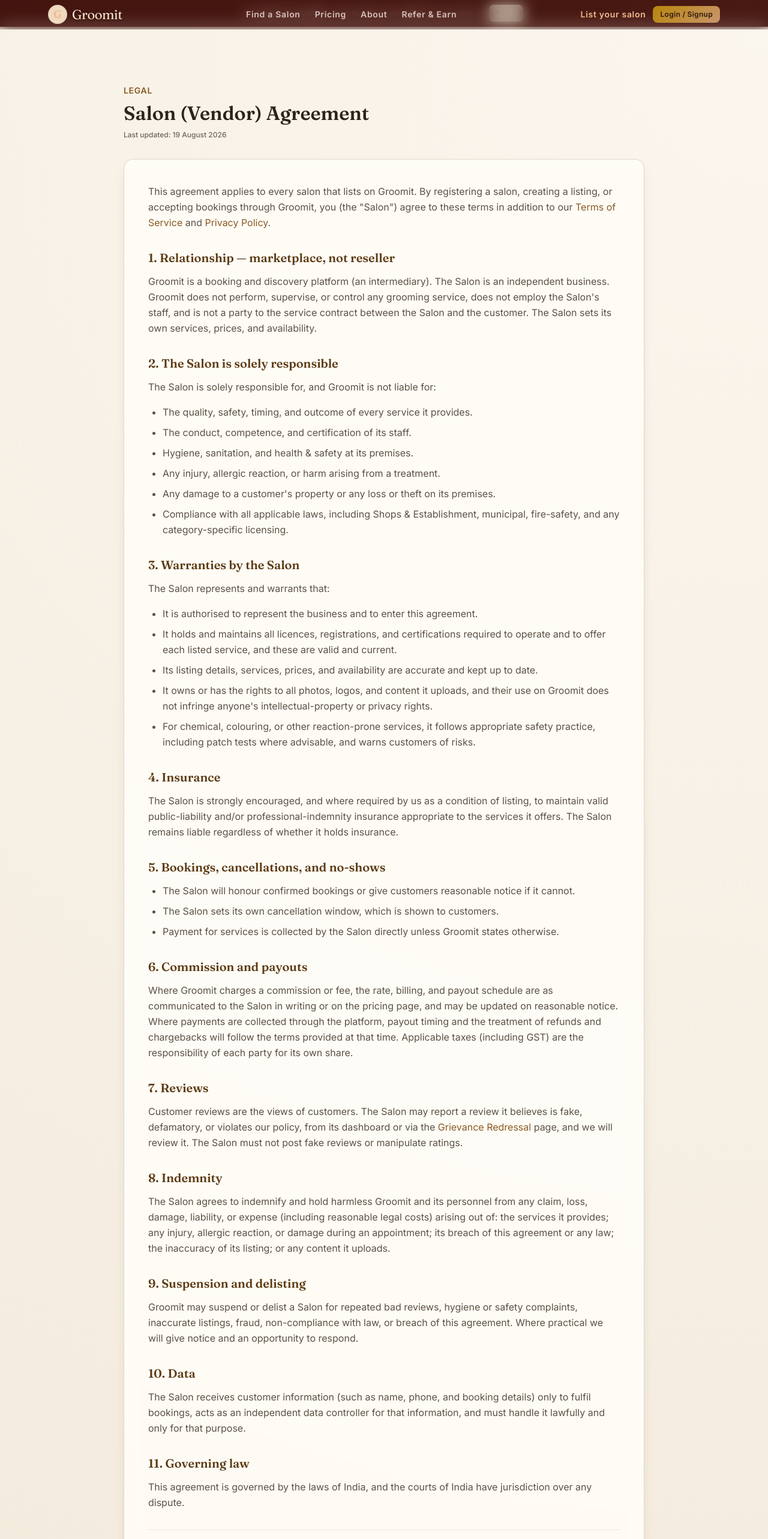
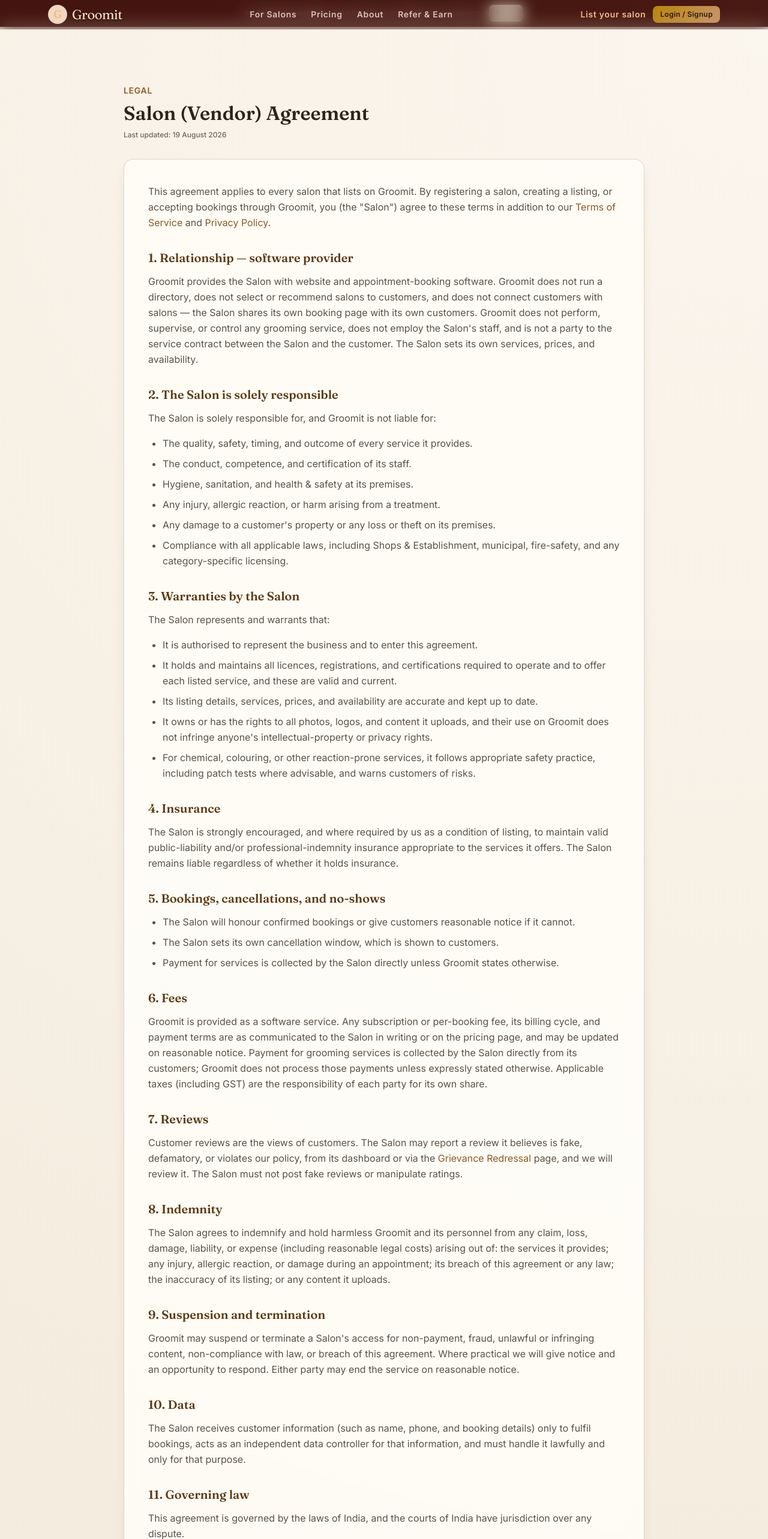
Before and after one commit to Tushargg1/hairsaloon, a React (Vite) app in the folder frontend/: page /vendor-agreement in a window 1280 px wide. Shown: the top 2566 px of the page at 60% size. Built offline with nearby package versions, Linux system fonts and the light colour scheme; no server answers.

Commit message:
Shift to booking-SaaS: unlink discovery (directory/nearby/Find a Salon), SaaS home + legal reframing, redirect customers to profile

```diff
--- a/frontend/src/platform/AuthPage.jsx
+++ b/frontend/src/platform/AuthPage.jsx
@@ -38,7 +38,7 @@ export default function AuthPage({ mode }) {
   if (user) {
     const roleDestination = user.role === 'SALON_OWNER'
       ? '/salon-signup'
-      : user.role === 'PLATFORM_ADMIN' ? '/admin/approvals' : requestedPath || '/salons'
+      : user.role === 'PLATFORM_ADMIN' ? '/admin/approvals' : requestedPath || '/profile'
     return <Navigate to={roleDestination} replace />
   }
 
@@ -65,7 +65,7 @@ export default function AuthPage({ mode }) {
     setStatus({ pending: true, error: '', success: '' })
     try {
       await signup({ phone: form.phone.trim(), email: form.email.trim() || undefined, password: form.password })
-      navigate('/salons', { replace: true })
+      navigate('/profile', { replace: true })
     } catch (error) { fail(error, 'Unable to create account.') }
   }
 
@@ -74,7 +74,7 @@ export default function AuthPage({ mode }) {
     setStatus({ pending: true, error: '', success: '' })
     try {
       await login({ phone: form.phone.trim(), password: form.password })
-      navigate(requestedPath || '/salons', { replace: true })
+      navigate(requestedPath || '/profile', { replace: true })
     } catch (error) { fail(error, 'Unable to log in.') }
   }
 
--- a/frontend/src/platform/BusinessSignup.jsx
+++ b/frontend/src/platform/BusinessSignup.jsx
@@ -37,7 +37,7 @@ export default function BusinessSignup() {
 
   if (user) {
     const destination = user.role === 'SALON_OWNER' ? '/salon-signup'
-      : user.role === 'PLATFORM_ADMIN' ? '/admin/approvals' : '/salons'
+      : user.role === 'PLATFORM_ADMIN' ? '/admin/approvals' : '/profile'
     return <Navigate to={destination} replace />
   }
 
--- a/frontend/src/platform/SalonSignup.jsx
+++ b/frontend/src/platform/SalonSignup.jsx
@@ -260,7 +260,7 @@ export default function SalonSignup() {
                   className="input-glass w-full rounded py-2 px-3 text-body-md" />
               </div>
               <p className="font-body text-label-sm text-outline mt-1">
-                Stand at your salon and tap this so nearby customers can find you.
+                Sets the map pin shown on your salon&apos;s booking page.
               </p>
               {geoStatus.error && (
                 <p className="font-body text-label-sm text-error mt-1">{geoStatus.error}</p>
--- a/frontend/src/platform/legal/PrivacyPage.jsx
+++ b/frontend/src/platform/legal/PrivacyPage.jsx
@@ -24,7 +24,7 @@ export default function PrivacyPage() {
       <ul>
         <li><strong>Session cookie:</strong> an HttpOnly authentication cookie that keeps you signed in.</li>
         <li><strong>Technical data:</strong> IP address and basic request details, used for security and rate limiting.</li>
-        <li><strong>Location:</strong> only if you tap "Use my location" to find nearby salons. We use the coordinates for that search and do not store them against your account.</li>
+        <li><strong>Salon location:</strong> a salon owner may set their salon&apos;s coordinates so a map pin appears on their own booking page. This is business address data, not customer tracking.</li>
       </ul>
 
       <h2>2. Why we use your information</h2>
@@ -91,7 +91,6 @@ export default function PrivacyPage() {
         <li><strong>Access and correction:</strong> view and edit your details on your profile page.</li>
         <li><strong>Deletion:</strong> ask us to close your account and delete your data, subject to records we must keep.</li>
         <li><strong>Notifications:</strong> booking confirmations and reminders are part of the service. Push notifications are opt-in and can be turned off at any time.</li>
-        <li><strong>Location:</strong> nearby search is opt-in each time and your browser controls the permission.</li>
         <li><strong>Complaints:</strong> you may raise a concern with our Grievance Officer (see our <a href="/grievance">Grievance Redressal</a> page) or with your local data protection authority.</li>
       </ul>
       <p>
--- a/frontend/src/platform/legal/TermsPage.jsx
+++ b/frontend/src/platform/legal/TermsPage.jsx
@@ -11,9 +11,11 @@ export default function TermsPage() {
 
       <h2>1. Who we are and what we do</h2>
       <p>
-        Groomit is a booking platform. We connect customers with independent salons. We are
-        not a salon and we do not provide grooming services ourselves. Each salon listed on
-        Groomit is an independent business responsible for the services it delivers, its
+        Groomit provides salons with website and appointment-booking software. Groomit does not
+        select, recommend, or connect customers with salons — each salon independently shares its
+        own booking page with its own customers (for example on Instagram, WhatsApp, or a QR
+        code). We are not a salon and we do not provide grooming services ourselves. Each salon
+        on Groomit is an independent business responsible for the services it delivers, its
         pricing, its staff, and its premises.
       </p>
 
--- a/frontend/src/platform/legal/VendorAgreementPage.jsx
+++ b/frontend/src/platform/legal/VendorAgreementPage.jsx
@@ -10,13 +10,14 @@ export default function VendorAgreementPage() {
         <a href="/privacy">Privacy Policy</a>.
       </p>
 
-      <h2>1. Relationship — marketplace, not reseller</h2>
+      <h2>1. Relationship — software provider</h2>
       <p>
-        Groomit is a booking and discovery platform (an intermediary). The Salon is an
-        independent business. Groomit does not perform, supervise, or control any grooming
-        service, does not employ the Salon&apos;s staff, and is not a party to the service
-        contract between the Salon and the customer. The Salon sets its own services, prices,
-        and availability.
+        Groomit provides the Salon with website and appointment-booking software. Groomit does
+        not run a directory, does not select or recommend salons to customers, and does not
+        connect customers with salons — the Salon shares its own booking page with its own
+        customers. Groomit does not perform, supervise, or control any grooming service, does
+        not employ the Salon&apos;s staff, and is not a party to the service contract between the
+        Salon and the customer. The Salon sets its own services, prices, and availability.
       </p>
 
       <h2>2. The Salon is solely responsible</h2>
@@ -58,13 +59,14 @@ export default function VendorAgreementPage() {
         <li>Payment for services is collected by the Salon directly unless Groomit states otherwise.</li>
       </ul>
 
-      <h2>6. Commission and payouts</h2>
+      <h2>6. Fees</h2>
       <p>
-        Where Groomit charges a commission or fee, the rate, billing, and payout schedule are as
-        communicated to the Salon in writing or on the pricing page, and may be updated on
-        reasonable notice. Where payments are collected through the platform, payout timing and
-        the treatment of refunds and chargebacks will follow the terms provided at that time.
-        Applicable taxes (including GST) are the responsibility of each party for its own share.
+        Groomit is provided as a software service. Any subscription or per-booking fee, its
+        billing cycle, and payment terms are as communicated to the Salon in writing or on the
+        pricing page, and may be updated on reasonable notice. Payment for grooming services is
+        collected by the Salon directly from its customers; Groomit does not process those
+        payments unless expressly stated otherwise. Applicable taxes (including GST) are the
+        responsibility of each party for its own share.
       </p>
 
       <h2>7. Reviews</h2>
@@ -84,11 +86,12 @@ export default function VendorAgreementPage() {
         uploads.
       </p>
 
-      <h2>9. Suspension and delisting</h2>
+      <h2>9. Suspension and termination</h2>
       <p>
-        Groomit may suspend or delist a Salon for repeated bad reviews, hygiene or safety
-        complaints, inaccurate listings, fraud, non-compliance with law, or breach of this
-        agreement. Where practical we will give notice and an opportunity to respond.
+        Groomit may suspend or terminate a Salon&apos;s access for non-payment, fraud, unlawful
+        or infringing content, non-compliance with law, or breach of this agreement. Where
+        practical we will give notice and an opportunity to respond. Either party may end the
+        service on reasonable notice.
       </p>
 
       <h2>10. Data</h2>
--- a/frontend/src/shared/components/Footer.jsx
+++ b/frontend/src/shared/components/Footer.jsx
@@ -15,13 +15,9 @@ export default function Footer() {
       <div className="salon-footer-grid">
         <div>
           <p className="salon-footer-name">Groomit</p>
-          <p className="salon-footer-line">Premium salon booking for the modern individual.</p>
-          <Link to="/salons" className="salon-footer-cta">Find a Salon</Link>
+          <p className="salon-footer-line">Booking software for salons — your own page, bookings, and reminders.</p>
+          <Link to="/for-business" className="salon-footer-cta">List Your Salon</Link>
           <h2 className="salon-footer-title mt-6">Customers</h2>
-          <p className="salon-footer-line">
-            <Icon name="search" className="text-[15px]" />
-            <Link to="/salons">Find a Salon</Link>
-          </p>
           <p className="salon-footer-line">
             <Icon name="person_add" className="text-[15px]" />
             <Link to="/signup">Create Account</Link>
--- a/frontend/src/shared/components/Navbar.jsx
+++ b/frontend/src/shared/components/Navbar.jsx
@@ -27,7 +27,7 @@ export default function Navbar() {
 
         {/* Desktop Nav */}
         <div className="hidden md:flex items-center gap-6">
-          <NavLink to="/salons" className={navClass}>Find a Salon</NavLink>
+          <NavLink to="/for-business" className={navClass}>For Salons</NavLink>
           <NavLink to="/pricing" className={navClass}>Pricing</NavLink>
           <NavLink to="/about" className={navClass}>About</NavLink>
           <NavLink to="/refer" className={navClass}>
@@ -73,7 +73,7 @@ export default function Navbar() {
       {/* Mobile Menu */}
       {menuOpen && (
         <div className="site-menu md:hidden border-t border-outline-variant/20 backdrop-blur-md px-4 py-4 flex flex-col gap-4">
-          <NavLink to="/salons" onClick={close} className="font-body text-label-md text-on-surface-variant">Find a Salon</NavLink>
+          <NavLink to="/for-business" onClick={close} className="font-body text-label-md text-on-surface-variant">For Salons</NavLink>
           <NavLink to="/pricing" onClick={close} className="font-body text-label-md text-on-surface-variant">Pricing</NavLink>
           <NavLink to="/about" onClick={close} className="font-body text-label-md text-on-surface-variant">About</NavLink>
           <NavLink to="/refer" onClick={close} className="font-body text-label-md text-on-surface-variant">
```
Also changed, not shown: frontend/src/platform/HomePage.jsx (+11 -7 lines).
